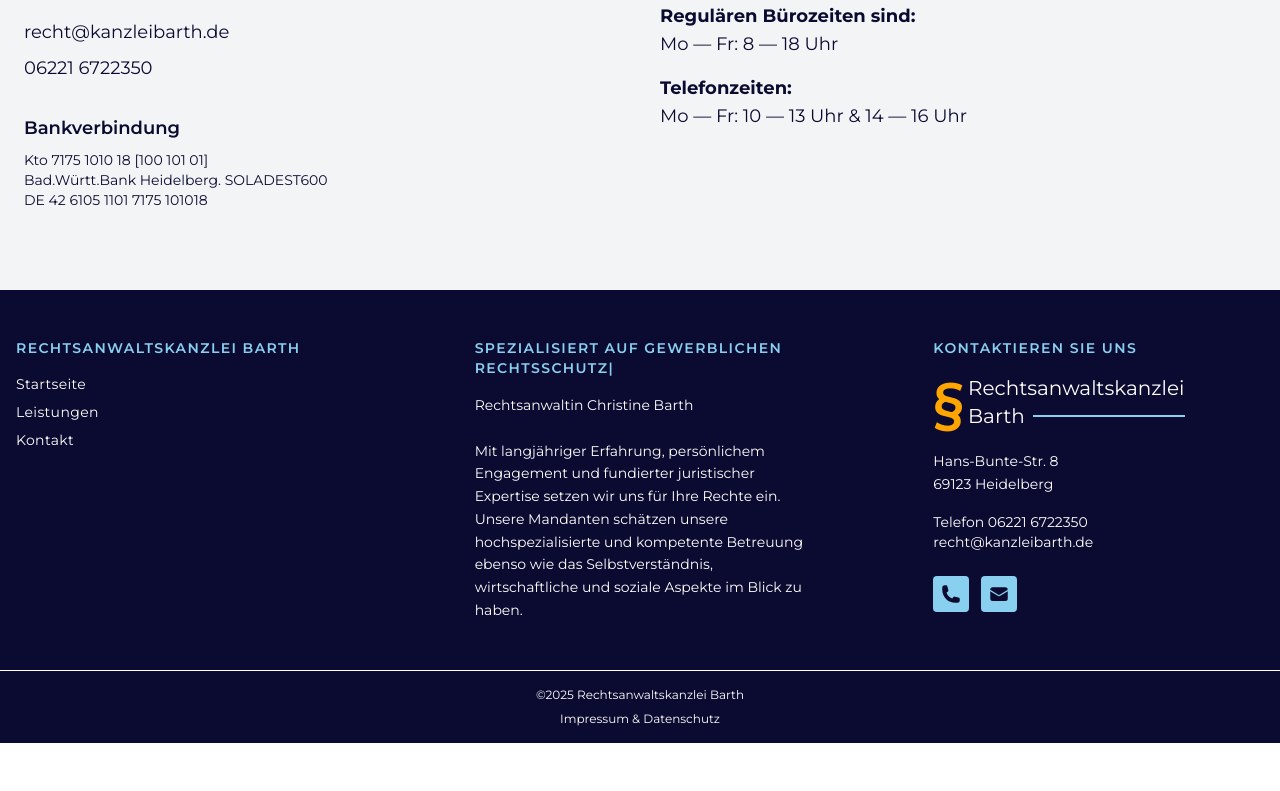
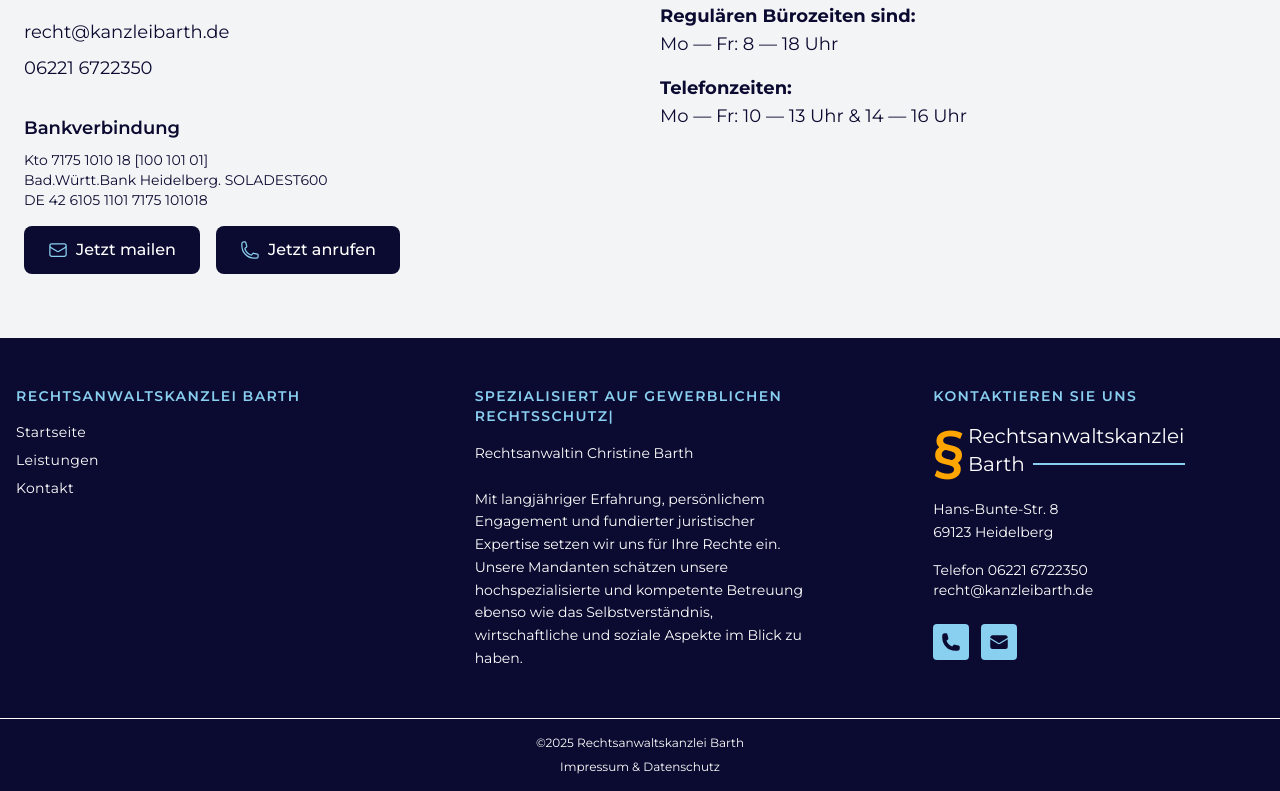
Before and after one commit to AbdallahAbdul-Latif/barth, a Next.js app: page /kontakt in a window 1280 px wide. Shown: the part 782-1573 px from the top of the page. Before the commit the page ends 1525 px from the top, so only its background shows below. Built offline with nearby package versions, Linux system fonts and the light colour scheme.

Commit message:
Updated Kontakt page

```diff
--- a/src/app/components/Kontakt.tsx
+++ b/src/app/components/Kontakt.tsx
@@ -150,17 +150,25 @@
         </div>
 
         {/* Buttons for small screens */}
-        <div className="flex flex-col md:hidden gap-4 mt-10 items-center">
+        <div className="flex justify-center lg:justify-start gap-4">
                 <a
-            href="mailto:recht@kanzleibarth.de"
-            className="group inline-flex items-center gap-2 bg-primary text-white px-6 py-3 rounded-lg font-medium hover:bg-secondary hover:text-primary transition-colors"
+                  ref={mailButtonRef}
+                  href="mailto:latif_abdallah@icloud.com"
+                  className={clsx(
+                    'whitespace-nowrap group inline-flex items-center gap-2 bg-primary text-white px-6 py-3 rounded-lg font-medium hover:bg-secondary hover:text-primary transition-colors opacity-0 delay-button',
+                    mailInView && 'animate-fade-left'
+                  )}
                 >
                   <EnvelopeIcon className="h-5 w-5 text-secondary group-hover:text-primary transition-colors" />
                   Jetzt mailen
                 </a>
                 <a
+                  ref={callButtonRef}
                   href="tel:+4962216722350"
-            className="group inline-flex items-center gap-2 bg-primary text-white px-6 py-3 rounded-lg font-medium hover:bg-secondary hover:text-primary transition-colors"
+                  className={clsx(
+                    'whitespace-nowrap group inline-flex items-center gap-2 bg-primary text-white px-6 py-3 rounded-lg font-medium hover:bg-secondary hover:text-primary transition-colors opacity-0 delay-button',
+                    callInView && 'animate-fade-right'
+                  )}
                 >
                   <PhoneIcon className="h-5 w-5 text-secondary group-hover:text-primary transition-colors" />
                   Jetzt anrufen
```
Lines whose indentation alone changed are shown as unchanged.
